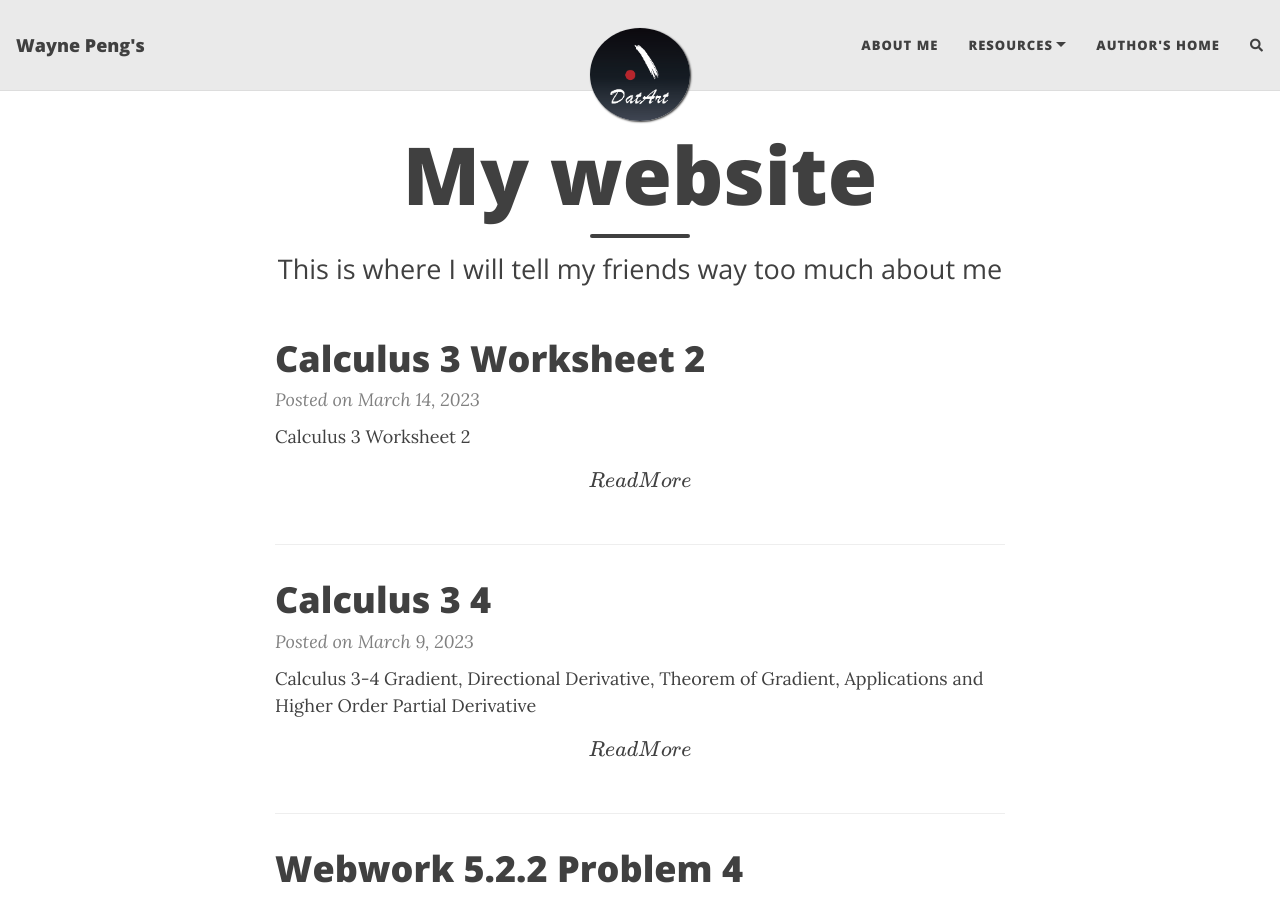
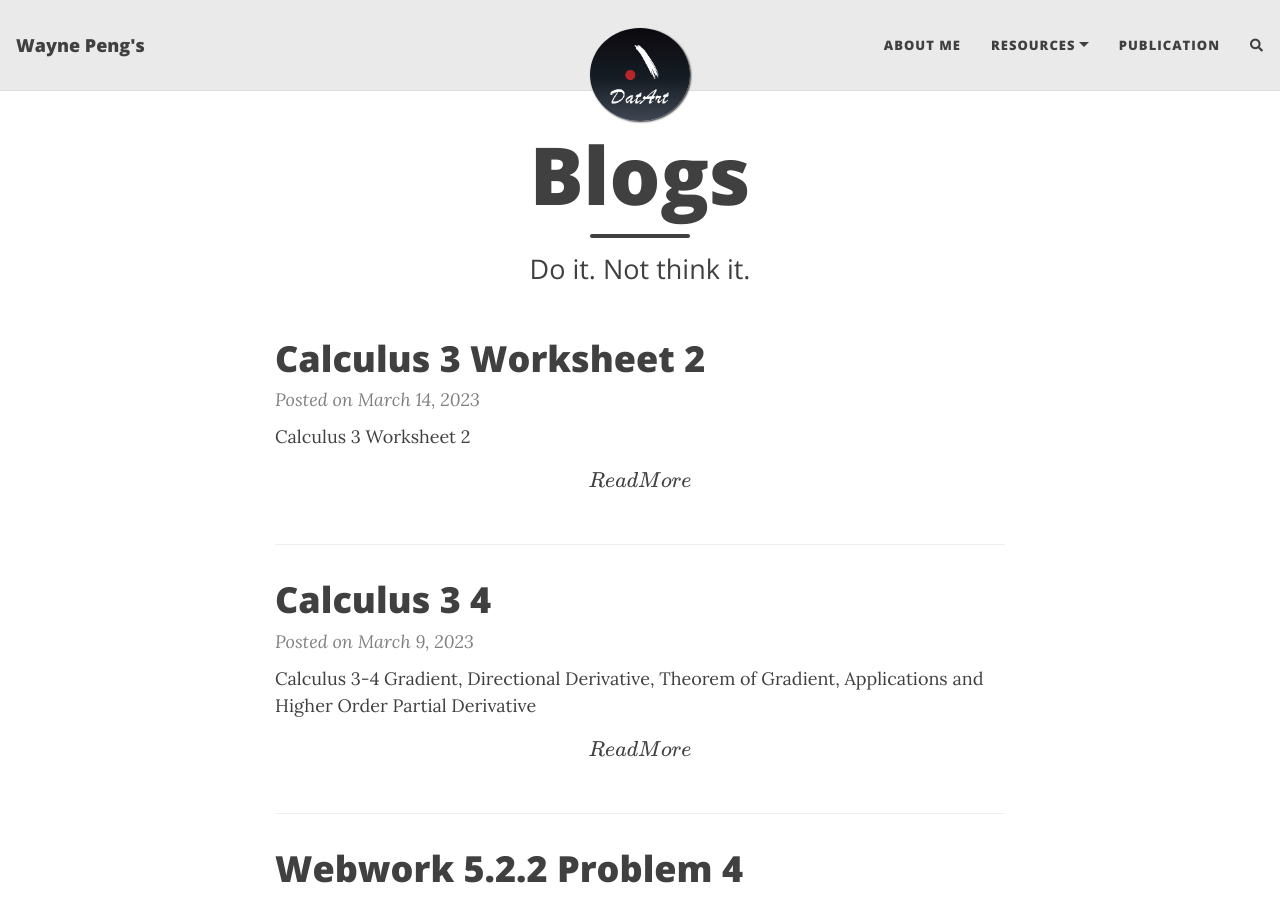
Before and after one commit to junwenwaynepeng/junwenwaynepeng.github.io, a Jekyll site: the page built from index.html, in a window 1280 px wide and 900 px high. Built offline with Jekyll 4.4.1, drawn with Linux system fonts in a browser that asks for light colours; nearby versions of some CDN libraries; formulas are drawn with MathJax 3; the list of posts is cut into pages by our own code; comment, search, counter and statistics services are not loaded.

Commit message:
personalize

```diff
--- a/_config.yml
+++ b/_config.yml
@@ -24,7 +24,7 @@
   Resources:
     - Beautiful Jekyll: "https://beautifuljekyll.com"
     - Learn markdown: "https://www.markdowntutorial.com/"
-  Author's home: "https://deanattali.com"
+  Publication:
 
 ################
 # --- Logo --- #
--- a/index.html
+++ b/index.html
@@ -1,5 +1,5 @@
 ---
 layout: home
-title: My website
-subtitle: This is where I will tell my friends way too much about me
+title: Blogs
+subtitle: Do it. Not think it.
 ---
```
